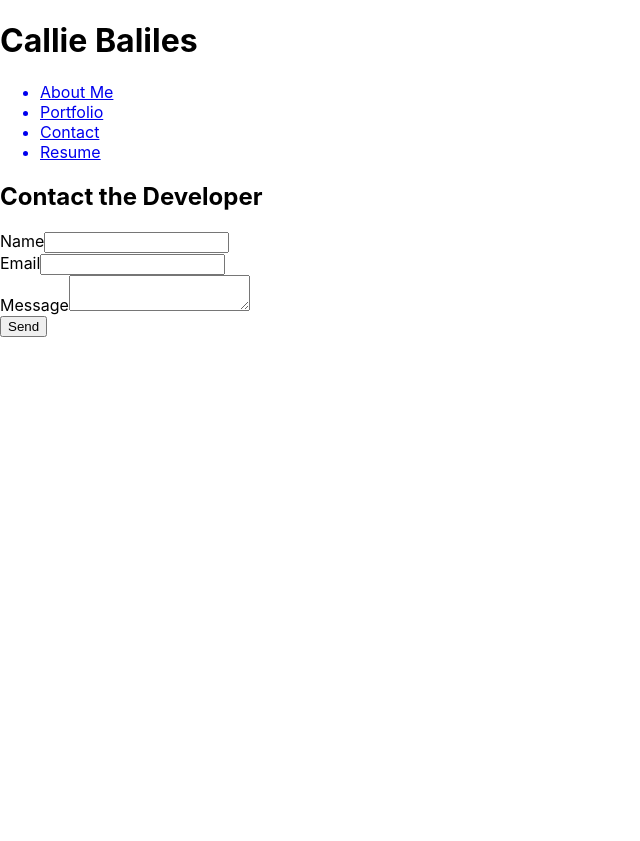
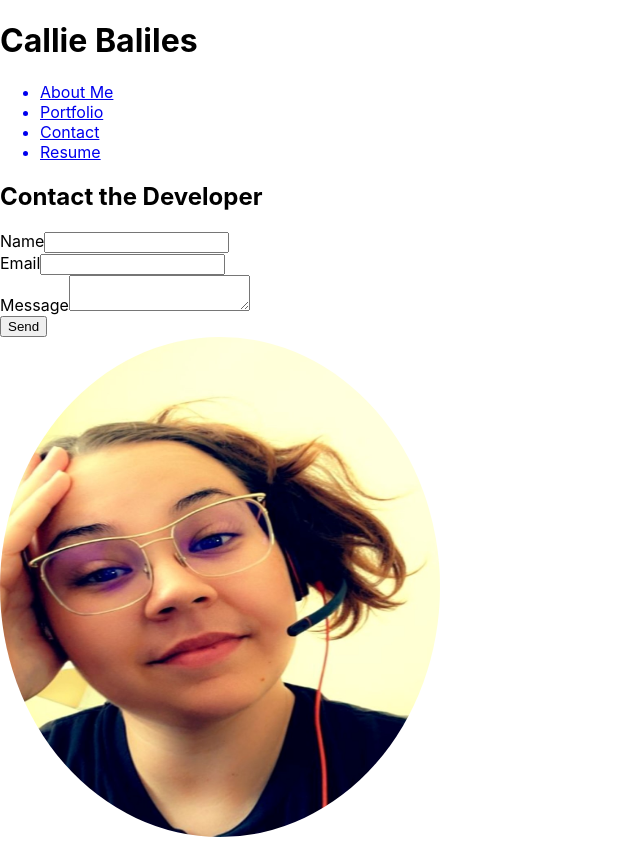
Before and after one commit to CalCar0707/W20C-reactportfolio, a React (Create React App) app in the folder react-portfolio/: page / in a window 1280 px wide. Shown: the whole page, without its empty margins (0-640 px from the left). Before the commit the page ends 800 px from the top, so only its background shows below. Built offline with nearby package versions, Linux system fonts and the light colour scheme.

Commit message:
added profile pic to project.js

```diff
--- a/react-portfolio/src/components/Project.js
+++ b/react-portfolio/src/components/Project.js
@@ -2,22 +2,17 @@ import React from "react";
 import WelcomeHeader from "./Header";
 import Footer from "./Footer";
 
-const picture = (
-    <div>
-        <img src="./portfolio pic.jpg" />
-    </div>
-)
+import profilePic from './../img/portfolio pic.jpg';
 
-const aboutMe = (
-    <div>
-        <picture />
-    </div>
-)
 
 export default function Project(){
     return (
         <div>
             <WelcomeHeader />
+            <div className="about-me">
+                <img src={profilePic} className="profilepic" alt="developer pic" />
+
+            </div>
 
         </div>
     );
--- a/react-portfolio/src/index.css
+++ b/react-portfolio/src/index.css
@@ -11,3 +11,9 @@ code {
   font-family: source-code-pro, Menlo, Monaco, Consolas, 'Courier New',
     monospace;
 }
+
+.profilepic {
+  border-radius: 50%;
+  width: 440px;
+  height: 500px;
+}
```
Also changed, not shown: react-portfolio/src/img/portfolio pic.jpg (renamed from react-portfolio/src/portfolio pic.jpg).
